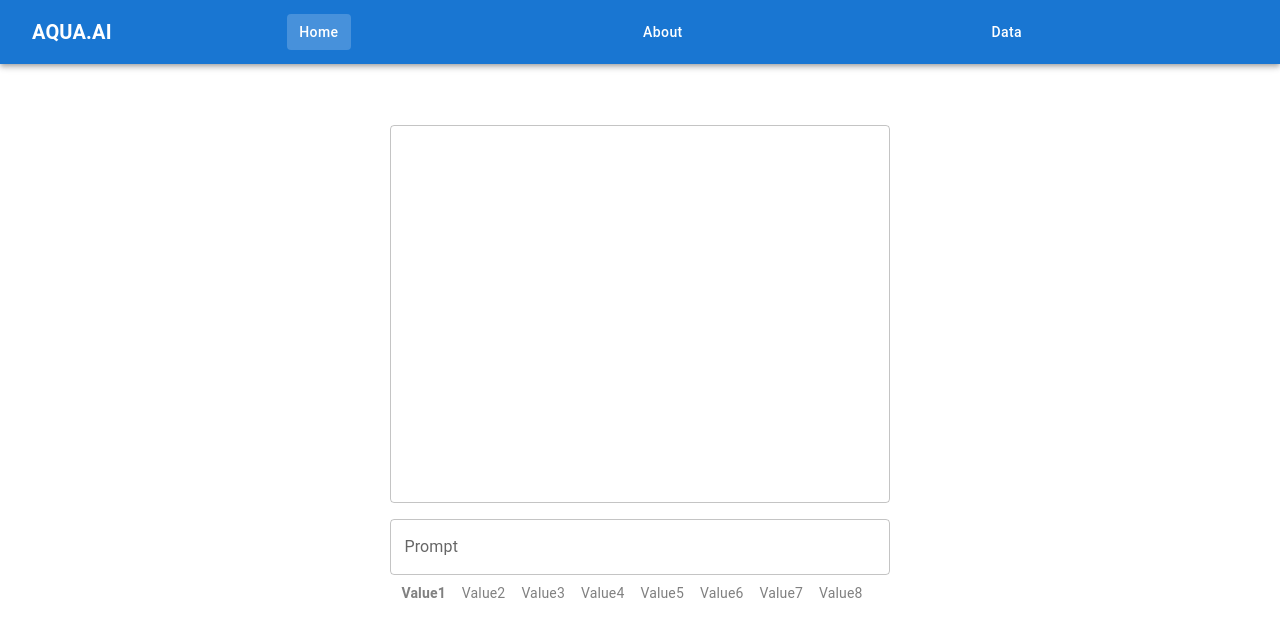
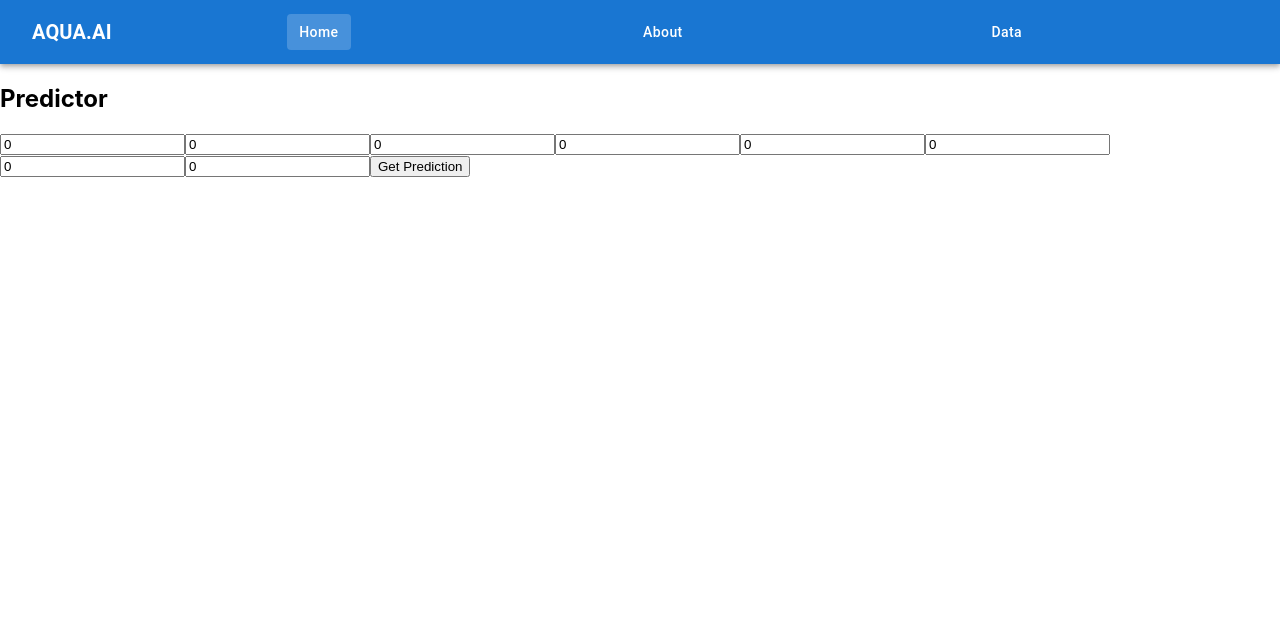
Before and after one commit to john-m-c0x/fullstack-water-potability, a React (Create React App) app in the folder frontend/: page /Home in a window 1280 px wide. Shown: the top 636 px of the page. Built offline with nearby package versions, Linux system fonts and the light colour scheme.

Commit message:
Update Home.js

```diff
--- a/frontend/src/pages/Home.js
+++ b/frontend/src/pages/Home.js
@@ -1,122 +1,49 @@
 import React, { useState } from 'react';
-import axios from 'axios';
-import { useLocation } from 'react-router-dom';
-import { Grid2 } from '@mui/material';
-import PromptInputField from '../components/PromptInputField';
-import PromptResponseField from '../components/PromptResponseField';
+import { getPrediction } from '../api'; // import the API call function
 
-function Home() {
-  const location = useLocation();
+const Home = () => {
+    const [features, setFeatures] = useState(Array(8).fill(0)); // Initialize 8 inputs
+    const [prediction, setPrediction] = useState(null);
+    const [error, setError] = useState(null);
 
-  //Sets passedPrompt to value sent from landing page, or '' if sate is null
-  const {passedPrompt} = location.state || '';
+    const handleInputChange = (index, value) => {
+        const newFeatures = [...features];
+        newFeatures[index] = parseFloat(value); // Convert input to a float
+        setFeatures(newFeatures);
+    };
 
-  //The current text inputted into the input text field, set initally based on passedPrompt
-  const [prompt, setPrompt] = useState(passedPrompt || '')
+    const handleSubmit = async (event) => {
+        event.preventDefault(); // Prevent default form submission behavior
+        setError(null);
+        try {
+            const response = await getPrediction(features);
+            // Access the potability key from the response
+            setPrediction(response.potability); // Change this line to match the backend response structure
+        } catch (err) {
+            setError(err.message);
+        }
+    };
 
-  //Properties for the prompt input text field
-  const [isReadOnly, setIsReadOnly] = useState(false);
-  const [loading, setLoading] = useState(false);
-
-  //Holds an array of responses from the AI to display in prompt response field
-  const [responses, setResponses] = useState([]);
-
-  //Used to indicate the current value the user is typing
-  //TODO: Need to update this with labels relevant to the dataset we are using
-  const [currentIndex, setCurrentIndex] = useState(0);
-  const labels = ['Value1', 'Value2', 'Value3', 'Value4', 'Value5', 'Value6', 'Value7', 'Value8'];
-
-  //Make a call to the back-end to get a response from the model
-  const handleSubmit = async (e) => {
-    setLoading(true);
-    try {
-    const features = prompt.trim().split(' ').map(Number);
-    //Check if the amount of inputted values is the currect amount, and no non-numerical characters have been entered
-    if (features.length !== 8 || features.some(isNaN)) {
-      setResponses((prev) => [...prev, 'Error: Please enter exactly 8 numerical values']);
-      setLoading(false);
-      return;
-    }
-    //Axios call
-    //Using a post here and sending all data as a map but this can be changed based on how the back-end is structured
-    //Will need to cooridinate on this!
-    const response = await axios.post(`http://localhost:8000/predict`, {features});
-    setResponses(prevResponses => [...prevResponses, `Result: "${response.data.potability}"`]);
-
-    } catch (err) {
-      setResponses(prevResponses => [...prevResponses, `Error: "${err}"`])
-      console.error(err);
-    } finally {
-      setLoading(false);
-    }
-  };
-
-  //DEPRECIATED: (use handleSubmit instead)... But keeping it here just in case UI still has to be tested.
-  //Barebones implementation for handling a prompt, at the moment this just simulates a call to API - to test UI
-  const handlePrompt = () => {
-    if (prompt !== '' && !loading)
-    {
-      setIsReadOnly(true)
-      setLoading(true)
-
-      setTimeout(() => {
-        setResponses(prevResponses => [...prevResponses, `Response for: '${prompt}'`])
-        setIsReadOnly(false);
-        setLoading(false);
-        setPrompt('');
-        setCurrentIndex(0);
-      }, 2000);
-    }
-  }
-
-  //Calls handlePrompt on first run if a prompt has been passed from landing page
-  //Definitely could be a better implementation of this, useEffect was causing me problems, responses were firing twice
-  const [firstRun, setFirstRun] = useState(true);
-  if (passedPrompt && firstRun) {
-    handleSubmit();
-    setFirstRun(false);
-  }
-
-  //Handles key events
-  const keyEvent = (event) => {
-    if (event.key === 'Enter')
-    {
-      handleSubmit();
-    }
-  }
-
-  //Handle when the text in the prompt field changes
-  const handlePromptChange = (e) => {
-    //Set the prompt variable with the text in the text field
-    const input = e.target.value;
-    setPrompt(input);
-
-    //Update current index based on the number of space-separated values
-    const values = input.trim().split(' ');
-    const index = Math.min(values.length, labels.length);
-    setCurrentIndex(index);
-  };
-
-  return (
-    <Grid2 container spacing={2} sx={{ flexDirection:'column', height: '75vh', padding: 2, justifyContent: 'center', alignItems: 'center' }}>
-      <Grid2 item xs={12} sx={{width:{xs: '90%', sm: '70%', md: '60%', lg: '40%'}}}>
-        <PromptResponseField
-          responses={responses}
-        />
-      </Grid2>
-      <Grid2 item xs={12} sx={{width:{xs: '90%', sm: '70%', md: '60%', lg: '40%'}}}>
-        <PromptInputField
-          prompt={prompt}
-          onKeyDown={keyEvent}
-          onPromptChange={handlePromptChange}
-          loading={loading}
-          isReadOnly={isReadOnly}
-          labels={labels}
-          currentIndex={currentIndex}
-        />
-      </Grid2>
-    </Grid2>
-  );
-}
+    return (
+        <div>
+            <h2>Predictor</h2>
+            <form onSubmit={handleSubmit}>
+                {features.map((feature, index) => (
+                    <input
+                        key={index}
+                        type="number"
+                        step="0.01"
+                        value={feature}
+                        onChange={(e) => handleInputChange(index, e.target.value)}
+                        placeholder={`Input ${index + 1}`}
+                    />
+                ))}
+                <button type="submit">Get Prediction</button>
+            </form>
+            {prediction !== null && <p>Prediction: {prediction ? 'Potable' : 'Not Potable'}</p>}
+            {error && <p style={{ color: 'red' }}>Error: {error}</p>}
+        </div>
+    );
+};
 
 export default Home;
```
